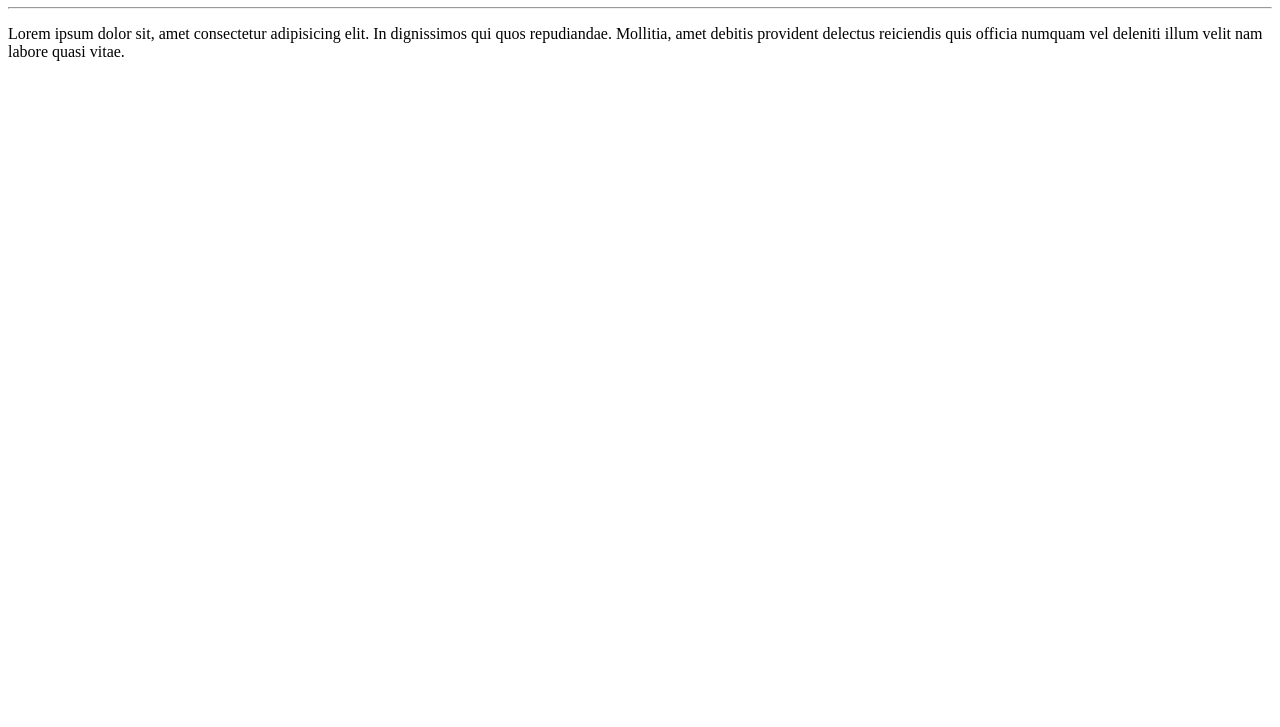
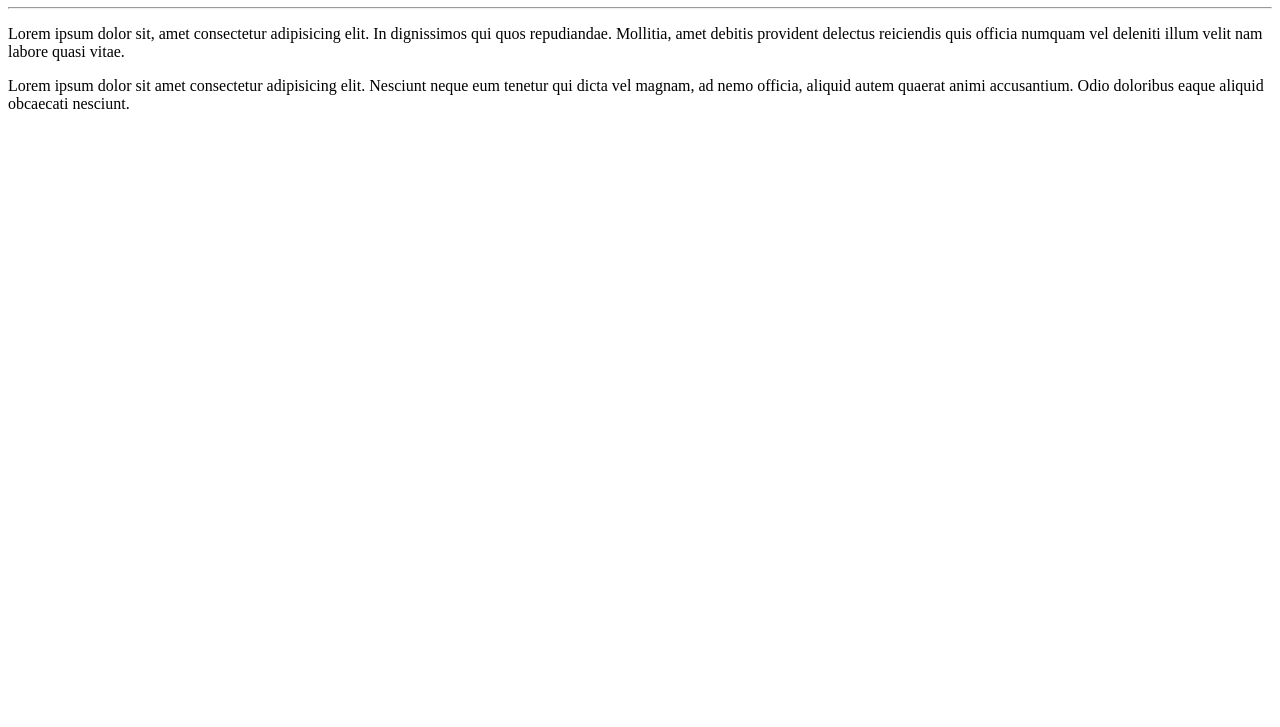
Before and after one commit to PAULOSANTOS-Dev/Ola-mundo, a plain HTML site: page site-exemplo/index.html in a window 1280 px wide. Shown: the part 73-800 px from the top of the page. Drawn offline with Linux system fonts and the light colour scheme.

Commit message:
adicionei um paragrafo

```diff
--- a/site-exemplo/index.html
+++ b/site-exemplo/index.html
@@ -10,5 +10,6 @@
     <h1>Olá,mundo</h1>
     <hr>
     <p>Lorem ipsum dolor sit, amet consectetur adipisicing elit. In dignissimos qui quos repudiandae. Mollitia, amet debitis provident delectus reiciendis quis officia numquam vel deleniti illum velit nam labore quasi vitae.</p>
+    <p>Lorem ipsum dolor sit amet consectetur adipisicing elit. Nesciunt neque eum tenetur qui dicta vel magnam, ad nemo officia, aliquid autem quaerat animi accusantium. Odio doloribus eaque aliquid obcaecati nesciunt.</p>
 </body>
 </html>
```
